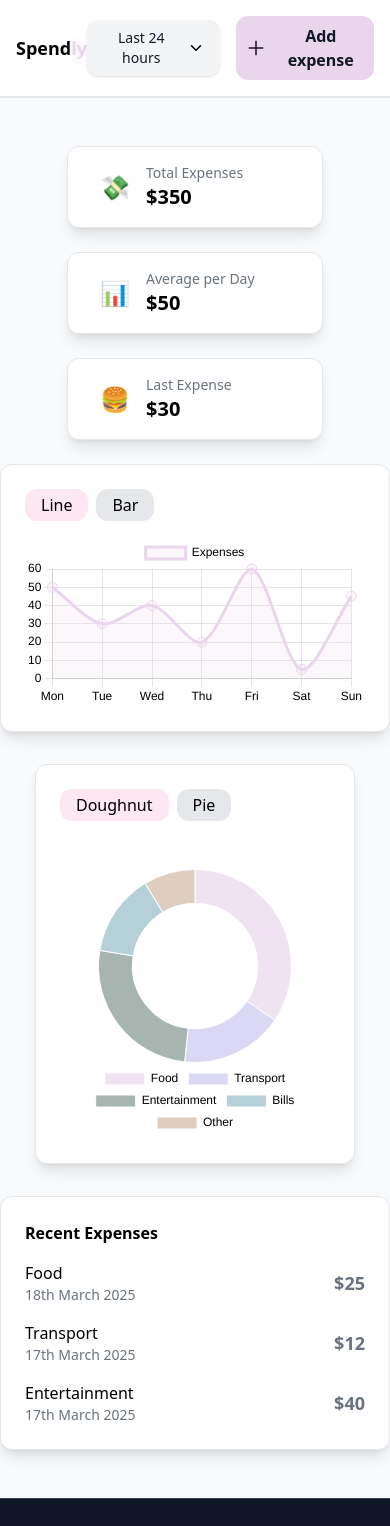
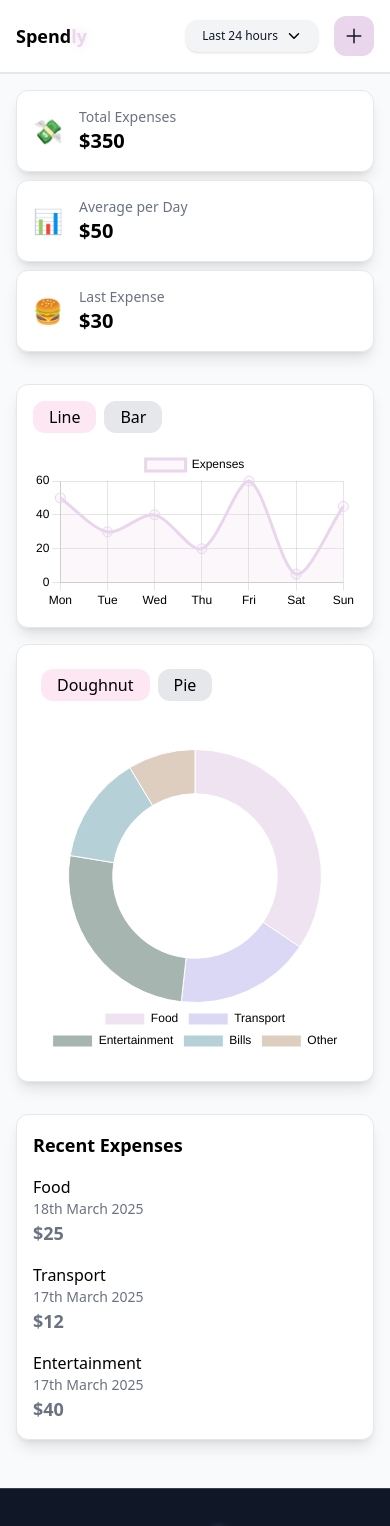
Before and after one commit to tvsxar/expense-flow, a React (Vite) app in the folder frontend/: page / in a window 390 px wide. Shown: the top 1526 px of the page. Built offline with nearby package versions, Linux system fonts and the light colour scheme.

Commit message:
feat: make DashboardPage and all components responsive

```diff
--- a/frontend/src/components/DropdownButton.jsx
+++ b/frontend/src/components/DropdownButton.jsx
@@ -8,7 +8,7 @@ function DropdownButton({ isDropdownOpen, toggleDropdown }) {
         className="flex items-center gap-2 px-4 py-2 bg-gray-100 rounded-xl
                 hover:bg-gray-200 transition shadow-sm cursor-pointer"
       >
-        <span className="font-medium text-sm text-gray-900">Last 24 hours</span>
+        <span className="font-medium text-gray-900 text-xs md:text-sm">Last 24 hours</span>
         <img
           src={arrowIcon}
           alt="arrow"
@@ -19,27 +19,27 @@ function DropdownButton({ isDropdownOpen, toggleDropdown }) {
       </button>
 
       {isDropdownOpen && (
-        <div className="absolute right-0 mt-2 w-36 bg-white border border-gray-200 rounded-lg shadow-lg z-10">
+        <div className="absolute right-0 mt-2 w-34 md:w-36 bg-white border border-gray-200 rounded-lg shadow-lg z-10">
           <button
-            className={`block w-full text-left px-4 py-2 text-sm hover:bg-gray-100 hover:rounded-t-lg cursor-pointer`}
+            className={`block w-full text-left px-4 py-2 text-xs md:text-sm hover:bg-gray-100 hover:rounded-t-lg cursor-pointer`}
           >
             Last 24 hours
           </button>
 
           <button
-            className={`block w-full text-left px-4 py-2 text-sm hover:bg-gray-100  cursor-pointer`}
+            className={`block w-full text-left px-4 py-2 text-xs md:text-sm hover:bg-gray-100  cursor-pointer`}
           >
             Last 7 days
           </button>
 
           <button
-            className={`block w-full text-left px-4 py-2 text-sm hover:bg-gray-100  cursor-pointer`}
+            className={`block w-full text-left px-4 py-2 text-xs md:text-sm hover:bg-gray-100  cursor-pointer`}
           >
             Last 30 days
           </button>
 
           <button
-            className={`block w-full text-left px-4 py-2 text-sm hover:bg-gray-100 hover:rounded-b-lg cursor-pointer`}
+            className={`block w-full text-left px-4 py-2 text-xs md:text-sm hover:bg-gray-100 hover:rounded-b-lg cursor-pointer`}
           >
             Last 3 months
           </button>
--- a/frontend/src/components/ExpenseItem.jsx
+++ b/frontend/src/components/ExpenseItem.jsx
@@ -2,13 +2,13 @@ import formatDate from '../utils/formatDate';
 
 function ExpenseItem({ expense }) {
   return (
-    <li className='flex justify-between items-center'>
-        <div className="">
+    <li className='flex flex-col sm:flex-row justify-between items-start sm:items-center sm:gap-0'>
+        <div>
             <p className="font-medium">{expense.category}</p>
             <p className="text-sm text-gray-500">{formatDate(expense.date)}</p>
         </div>
 
-        <div className="font-semibold text-gray-500">
+        <div className="font-semibold text-gray-500 text-right sm:text-left">
              <p className="text-lg">${expense.amount}</p>
         </div>
     </li>
--- a/frontend/src/components/ExpenseModal.jsx
+++ b/frontend/src/components/ExpenseModal.jsx
@@ -1,9 +1,9 @@
 function ExpenseModal({ expenseData, handleCloseModal, handleInputChange }) {
   return (
     <div onClick={handleCloseModal}
-    className="fixed inset-0 z-50 flex items-center justify-center bg-black/50">
+    className="fixed inset-0 z-50 flex items-center justify-center bg-black/50 p-4 sm:p-6">
       <div onClick={(e) => e.stopPropagation()}
-      className="bg-white rounded-2xl shadow-2xl w-full max-w-md p-6 relative">
+      className="bg-white rounded-2xl shadow-2xl w-full max-w-md p-4 sm:p-6 lg:p-8 relative">
         <button
           onClick={handleCloseModal}
           className="absolute text-xl cursor-pointer top-4 right-4 text-gray-400
@@ -16,7 +16,7 @@ function ExpenseModal({ expenseData, handleCloseModal, handleInputChange }) {
           Add New Expense
         </h2>
 
-        <div className="flex flex-col gap-4">
+        <div className="flex flex-col gap-3 sm:gap-4">
           <input
             onChange={handleInputChange}
             onKeyDown={(e) => {
@@ -28,7 +28,7 @@ function ExpenseModal({ expenseData, handleCloseModal, handleInputChange }) {
             placeholder="Amount"
             min="0.1"
             step="0.1"
-            className="bg-gray-100 text-gray-900 placeholder-gray-500 px-4 py-2
+            className="bg-gray-100 text-gray-900 placeholder-gray-500 px-3 py-2 sm:px-4 sm:py-2
             rounded-xl border border-gray-200 focus:border-[#E9D6EC]
             focus:drop-shadow-[0_0_6px_rgba(233,214,236,0.7)] transition-all"
           />
@@ -38,7 +38,7 @@ function ExpenseModal({ expenseData, handleCloseModal, handleInputChange }) {
             name="category"
             value={expenseData.category}
             placeholder="Category"
-            className="bg-gray-100 text-gray-900 placeholder-gray-500 px-4 py-2
+            className="bg-gray-100 text-gray-900 placeholder-gray-500 px-3 py-2 sm:px-4 sm:py-2
             rounded-xl border border-gray-200 focus:border-[#E9D6EC]
             focus:drop-shadow-[0_0_6px_rgba(233,214,236,0.7)] transition-all"
           />
@@ -47,7 +47,7 @@ function ExpenseModal({ expenseData, handleCloseModal, handleInputChange }) {
             type="date"
             name="date"
             value={expenseData.date}
-            className="bg-gray-100 text-gray-900 px-4 py-2 rounded-xl border
+            className="bg-gray-100 text-gray-900 px-3 py-2 sm:px-4 sm:py-2 rounded-xl border
              border-gray-200 focus:border-[#E9D6EC] focus:drop-shadow-[0_0_6px_rgba(233,214,236,0.7)]
              transition-all"
           />
--- a/frontend/src/components/ExpensesCharts.jsx
+++ b/frontend/src/components/ExpensesCharts.jsx
@@ -44,9 +44,9 @@ function ExpensesCharts() {
   };
 
   return (
-    <div className="flex justify-center items-center flex-wrap gap-2">
-      <div className="bg-white border border-gray-200 rounded-xl shadow-lg max-w-3xl mx-auto p-6 mt-6 flex-1">
-        <div className="flex gap-2 mb-4">
+    <div className="flex flex-col lg:flex-row justify-center items-center gap-4 lg:gap-6 lg:items-start sm:px-12 lg:px-25">
+      <div className="bg-white border border-gray-200 rounded-xl shadow-lg w-full max-w-3xl p-4">
+        <div className="flex gap-2 mb-4 flex-wrap">
           {["line", "bar"].map((type) => (
             <button
               key={type}
@@ -59,15 +59,17 @@ function ExpensesCharts() {
             </button>
           ))}
         </div>
-        {selectedChart === "line" ? (
-          <LineChart data={data} />
-        ) : (
-          <BarChart data={data} />
-        )}
+        <div className="w-full">
+          {selectedChart === "line" ? (
+            <LineChart data={data} />
+          ) : (
+            <BarChart data={data} />
+          )}
+        </div>
       </div>
 
-      <div className="bg-white border border-gray-200 rounded-xl shadow-lg max-w-xs mx-auto p-6 mt-6">
-        <div className="flex gap-2 mb-12">
+      <div className="bg-white border border-gray-200 rounded-xl shadow-lg w-full max-w-md lg:max-w-3xs lg:2/5 p-6">
+        <div className="flex gap-2 mb-12 flex-wrap">
           {["doughnut", "pie"].map((type) => (
             <button
               key={type}
--- a/frontend/src/components/ExpensesList.jsx
+++ b/frontend/src/components/ExpensesList.jsx
@@ -8,8 +8,8 @@ function ExpensesList() {
   ];
 
   return (
-  <div className="bg-white border border-gray-200 rounded-xl shadow-lg max-w-3xl mx-auto p-6 mt-8">
-    <h2 className="font-bold">Recent Expenses</h2>
+  <div className="bg-white border border-gray-200 rounded-xl shadow-lg w-full max-w-3xl mx-auto p-4 sm:p-6 mt-8">
+    <h2 className="font-bold text-lg sm:text-xl">Recent Expenses</h2>
     <ul className="mt-4 space-y-4">
         {expenses.map((expense, idx) => (
             <ExpenseItem key={expense.id + idx} expense={expense} />
--- a/frontend/src/components/Navbar.jsx
+++ b/frontend/src/components/Navbar.jsx
@@ -21,7 +21,7 @@ function Navbar({ isDropdownOpen, toggleDropdown, handleOpenModal }) {
          active:scale-102 font-semibold"
         >
           <img src={addIcon} alt="add" className="w-6 h-6" />
-          Add expense
+          <p className="hidden md:flex">Add expense</p>
         </button>
       </div>
     </nav>
--- a/frontend/src/components/SummaryCard.jsx
+++ b/frontend/src/components/SummaryCard.jsx
@@ -2,7 +2,7 @@ import React from "react";
 
 function SummaryCard({ title, amount, icon }) {
   return (
-    <div className="bg-white border border-gray-200 py-4 px-8 rounded-xl shadow-lg flex items-center gap-4 w-64">
+    <div className="bg-white border border-gray-200 py-4 px-4 md:px-6 lg:px-8 rounded-xl shadow-lg flex items-center gap-4 w-full sm:max-w-sm md:w-64">
       {icon && <div className="text-2xl">{icon}</div>}
       <div className="flex flex-col">
         <h4 className="text-sm text-gray-500">{title}</h4>
--- a/frontend/src/components/SummaryCards.jsx
+++ b/frontend/src/components/SummaryCards.jsx
@@ -8,7 +8,7 @@ function SummaryCards() {
   ];
 
   return (
-    <div className="flex gap-6 items-center justify-center flex-wrap">
+    <div className="flex gap-2 items-center justify-center flex-wrap mb-8 md:gap-4 lg:gap-6">
       {summaryData.map((data, index) => (
         <SummaryCard
           key={index}
--- a/frontend/src/pages/DashboardPage.jsx
+++ b/frontend/src/pages/DashboardPage.jsx
@@ -44,7 +44,7 @@ function DashboardPage() {
         handleOpenModal={handleOpenModal}
       />
 
-      <div className="flex-1 py-12">
+      <div className="flex-1 pt-4 pb-12 px-4 sm:px-12 lg:px-25">
         <SummaryCards />
         <ExpensesCharts />
         <ExpensesList />
```
